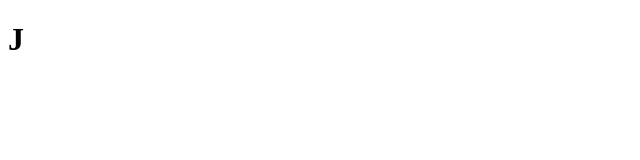
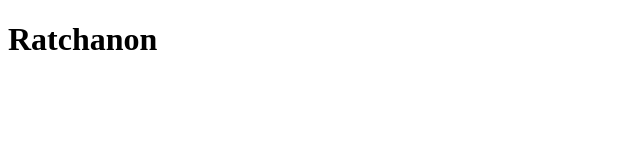
Before and after one commit to Franzerz/my-study-repo, a plain HTML site: page index.html in a window 1280 px wide. Shown: the whole page, without its empty margins (0-640 px from the left). Drawn offline with Linux system fonts and the light colour scheme.

Commit message:
change name

```diff
--- a/index.html
+++ b/index.html
@@ -4,6 +4,6 @@
 	<title>JJJJJJ</title>
 </head>
 <body>
-	<h1>J</h1>
+	<h1>Ratchanon</h1>
 </body>
 </html>
```
